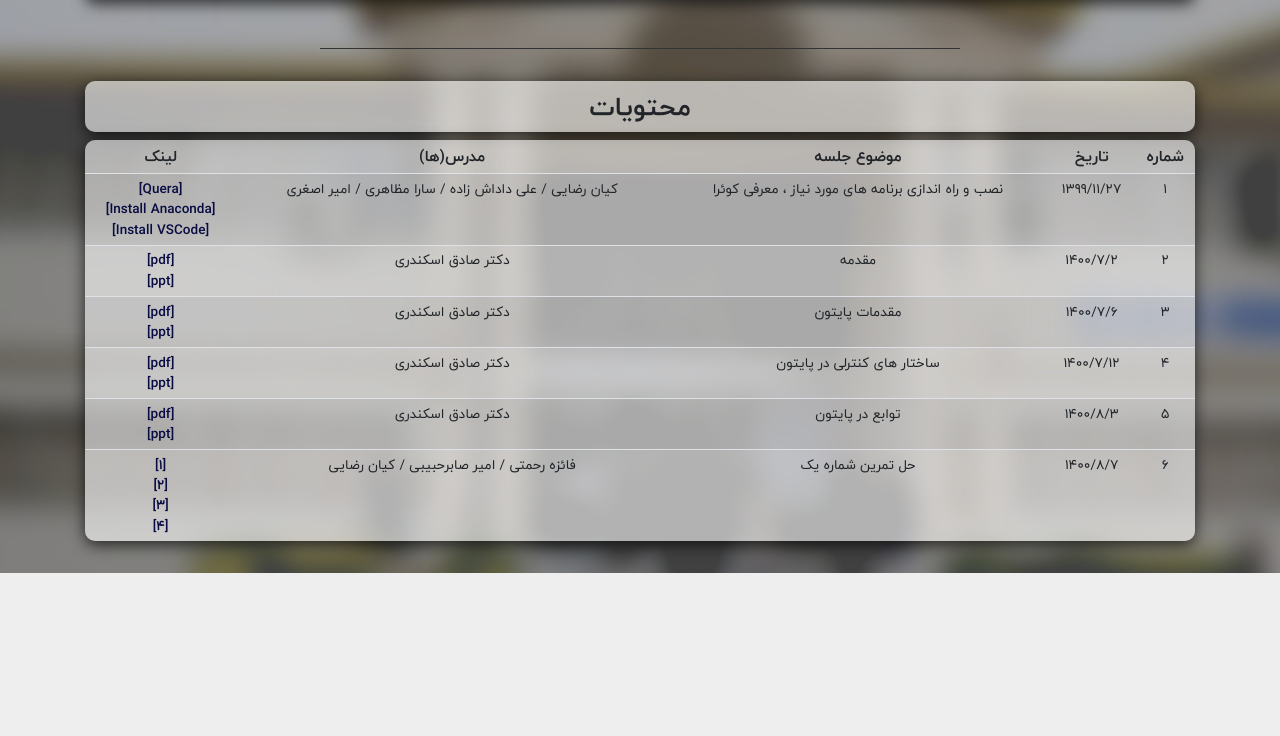
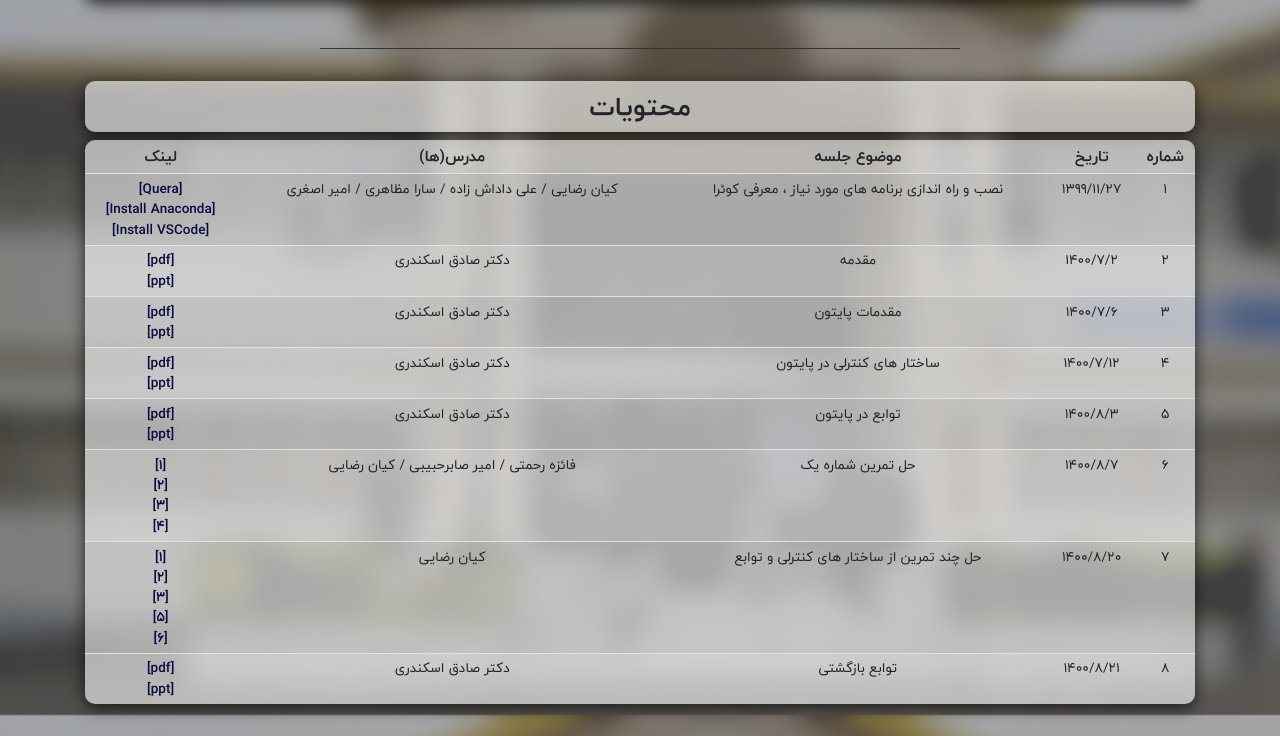
Before and after one commit to Sadegh28/AP1400-1, a plain HTML site: page pages/syllabus.html in a window 1280 px wide. Shown: the part 885-1621 px from the top of the page. Before the commit the page ends 1458 px from the top, so only its background shows below. Drawn offline with nearby package versions, Linux system fonts and the light colour scheme.

Commit message:
add Lecture 5

```diff
--- a/pages/syllabus.html
+++ b/pages/syllabus.html
@@ -169,6 +169,38 @@
               </td>
             </tr>
 
+
+            <tr>
+              <td scope="row">
+                7
+              </td>
+              <td id="sl_7_date"></td>
+              <td id="sl_7_subject"><br></td>
+              <td id="sl_7_instructors">
+              <td>
+             <a href="https://drive.google.com/file/d/1U7G6SK57v3qs-VSMiXLq_inZ1QKYXmnt/view">[1]</a><br>
+						 <a href="https://drive.google.com/file/d/1_19F9oJOpltuIPDmy9TwYBNqZkr2EW60/view">[2]</a><br>
+						 <a href="https://drive.google.com/file/d/1BmVDg8fvmtXc-W2hsQvCRcrLeo2STzfj/view">[3]</a><br>
+						 <a href="https://drive.google.com/file/d/1LEjz0j-AFeayJT7EobGbz6-1IMW35oln/view">[5]</a><br>
+						 <a href="https://drive.google.com/file/d/1HkbCI5wB84ceZV7zDAMTGrptSFeWoEn8/view">[6]</a>
+
+              </td>
+            </tr>
+
+            <tr>
+              <td scope="row">
+                8
+              </td>
+              <td id="sl_8_date"></td>
+              <td id="sl_8_subject"><br></td>
+              <td id="sl_8_instructors">
+              <td>
+             <a href="../lectures/Lecture5(Recursion).pdf">[pdf]</a><br>
+						 <a href="../lectures/Lecture5(Recursion).pptx">[ppt]</a>
+
+              </td>
+            </tr>
+
           </tbody>
         </table>
       </div>
--- a/script.js
+++ b/script.js
@@ -159,6 +159,30 @@ function translateToPersian() {
 
         var a = document.getElementById('sl_6_instructors')
         a.innerText = ' فائزه رحمتی / امیر صابرحبیبی / کیان رضایی'
+        a.style.fontFamily = 'IranYekan'
+
+        var a = document.getElementById('sl_7_date')
+        a.innerText = '1400/8/20'
+        a.style.fontFamily = 'IranYekan'
+
+        var a = document.getElementById('sl_7_subject')
+        a.innerText = 'حل چند تمرین از ساختار های کنترلی و توابع'
+        a.style.fontFamily = 'IranYekan'
+
+        var a = document.getElementById('sl_7_instructors')
+        a.innerText = ' کیان رضایی'
+        a.style.fontFamily = 'IranYekan'
+
+        var a = document.getElementById('sl_8_date')
+        a.innerText = '1400/8/21'
+        a.style.fontFamily = 'IranYekan'
+
+        var a = document.getElementById('sl_8_subject')
+        a.innerText = 'توابع بازگشتی'
+        a.style.fontFamily = 'IranYekan'
+
+        var a = document.getElementById('sl_8_instructors')
+        a.innerText = 'دکتر صادق اسکندری'
         a.style.fontFamily = 'IranYekan'
 
         var a = document.getElementById('ref1')
@@ -671,6 +695,30 @@ function translateToEnglish() {
         a.innerText = 'Faeze Rahmati / Amir Saberhabibi / Kiyan Rezaee'
         a.style.fontFamily = 'IranYekan'
 
+        var a = document.getElementById('sl_7_date')
+        a.innerText = '2021-11-11'
+        a.style.fontFamily = 'IranYekan'
+
+        var a = document.getElementById('sl_7_subject')
+        a.innerText = 'ّExercise (Control Structure & Functions)'
+        a.style.fontFamily = 'IranYekan'
+
+        var a = document.getElementById('sl_7_instructors')
+        a.innerText = 'Kiyan Rezaee'
+        a.style.fontFamily = 'IranYekan'
+
+        var a = document.getElementById('sl_8_date')
+        a.innerText = '2021-11-12'
+        a.style.fontFamily = 'IranYekan'
+
+        var a = document.getElementById('sl_8_subject')
+        a.innerText = 'ّRecursion'
+        a.style.fontFamily = 'IranYekan'
+
+        var a = document.getElementById('sl_8_instructors')
+        a.innerText = 'Dr.Sadegh Eskandari'
+        a.style.fontFamily = 'IranYekan'
+
         var a = document.getElementById('ref1')
         a.innerText = 'Python Programming: An Introduction to Computer Science'
         a.classList.remove('persian')
```
Also changed, not shown: 2 other files.
